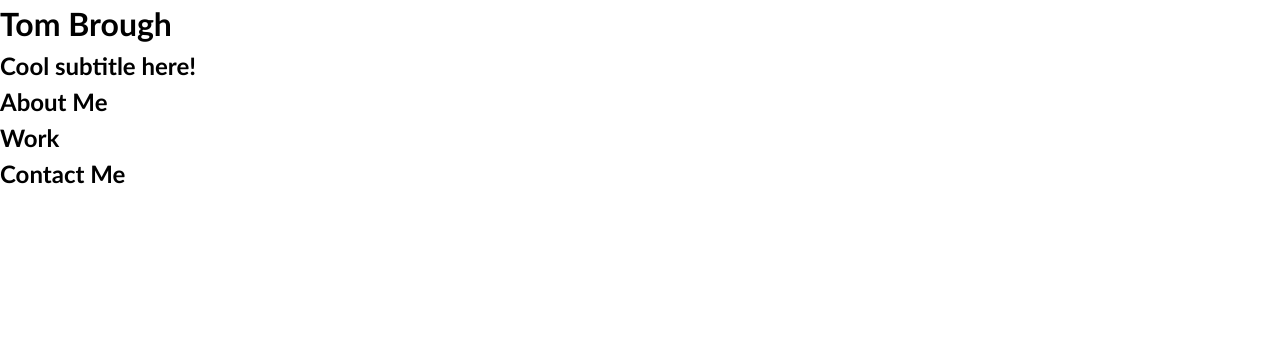
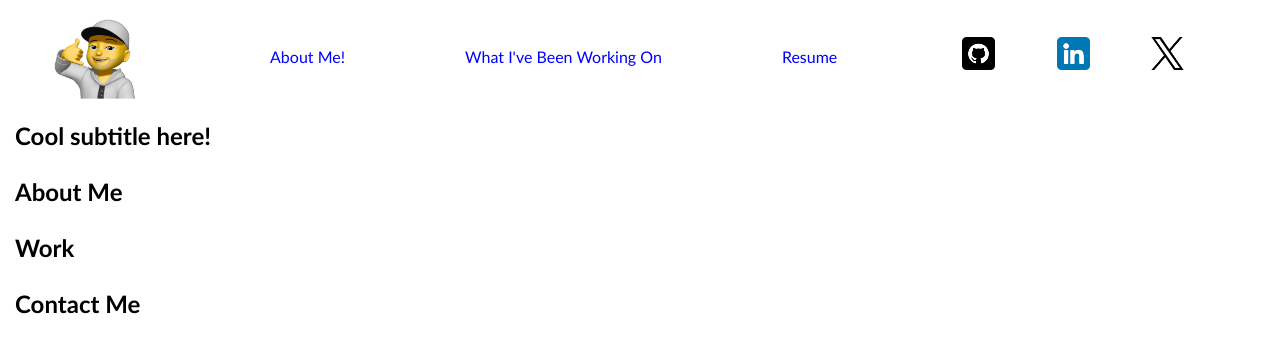
Before and after one commit to SDevTJB/my-portfolio, a plain HTML site: page index.html in a window 1280 px wide. Drawn offline with Linux system fonts and the light colour scheme; files that its build step writes are made by us from their sources.

Commit message:
Navigation

```diff
--- a/css/style.css
+++ b/css/style.css
@@ -1,15 +1,94 @@
 * {
   box-sizing: border-box;
+
+
 }
 
 body {
-    margin: 0;
+  margin: 15px;
   padding: 0;
   font-family: 'Trebuchet MS', 'Lucida Sans Unicode', 'Lucida Grande', 'Lucida Sans', 'Arial', 'sans-serif';
   line-height: 1.5;
+
 }
 
-  h1,
+header{
+}
+.perslinks {
+  display: flex;
+  flex-direction:row;
+  margin: 0px 2%;
+}
+
+.perslinks h1 {
+  width: 25%;
+  font-weight: 900;
+
+}
+
+.perslinks a {
+  font-display: center;
+  text-decoration: none;
+  color: blue;
+
+}
+
+.perslinks img {
+  margin: -5px;
+  max-width: 10%;
+  max-height: 10%;
+}
+
+#navigation {
+  display: inline-flex;
+  width: 100%;
+  align-items:center;
+  justify-content: space-evenly;
+}
+
+.icons {
+  display: flex;
+  justify-content: space-between;
+  align-items: center;
+  width: 35%;
+}
+
+.icons img {
+  margin: 5px;
+  cursor: pointer;
+  max-width: 35%;
+  max-height: 35%;
+
+}
+
+
+
+
+
+
+
+
+
+
+
+
+
+
+
+
+
+
+
+
+
+
+
+
+
+
+
+
+h1
 h2,
 h3,
 h4,
@@ -17,7 +96,3 @@
 h6 {
   margin: 0;
 }
-
-  p {
-    margin: 0;
-  }
--- a/index.html
+++ b/index.html
@@ -5,17 +5,49 @@
   <meta charset="UTF-8">
   <meta name="viewport" content="width=device-width, initial-scale=1.0">
   <meta http-equiv="X-UA-Compatible" content="ie=edge">
-  <title>Tom Brough // Web Developer</title>
-  <link rel="stylesheet" href="./assets/css/style.css" />
+  <title>Tom Brough // Front End Web Developer</title>
+  <link rel="stylesheet" href="./css/style.css" />
 </head>
 
 <body>
   <!-- main logo / nav -->
   <header>
-    <h1>Tom Brough</h1>
-    <nav>
+    <nav class="perslinks">
+        <img src="images/IMG_0279.jpeg" class ="icons">
+        <div id="navigation">
+            <a href="#">About Me!</a>
+            <a href="#">What I've Been Working On</a>
+            <a href="#">Resume</a>
+
+        </div>
+        <div class="icons">
+            <a href="https://www.google.co.uk/"><img src="images/github.png"></a>
+            <a href="https://www.google.co.uk/"><img src="images/linkedin.png"></a>
+            <a href="https://www.google.co.uk/"><img src="images/twitter.png""></a>
+
+
+
     </nav>
   </header>
+
+
+
+
+
+
+
+
+
+
+
+
+
+
+
+
+
+
+
 
   <!-- hero banner -->
   <section class="hero-banner">
@@ -41,5 +73,3 @@
     </section>
   </main>
 </body>
-
-</html>
```
Also changed, not shown: images/IMG_0279.jpeg (added), images/github.png (added), images/linkedin.png (added), images/twitter.png (added), 1 other file. Lines whose indentation alone changed are shown as unchanged.
